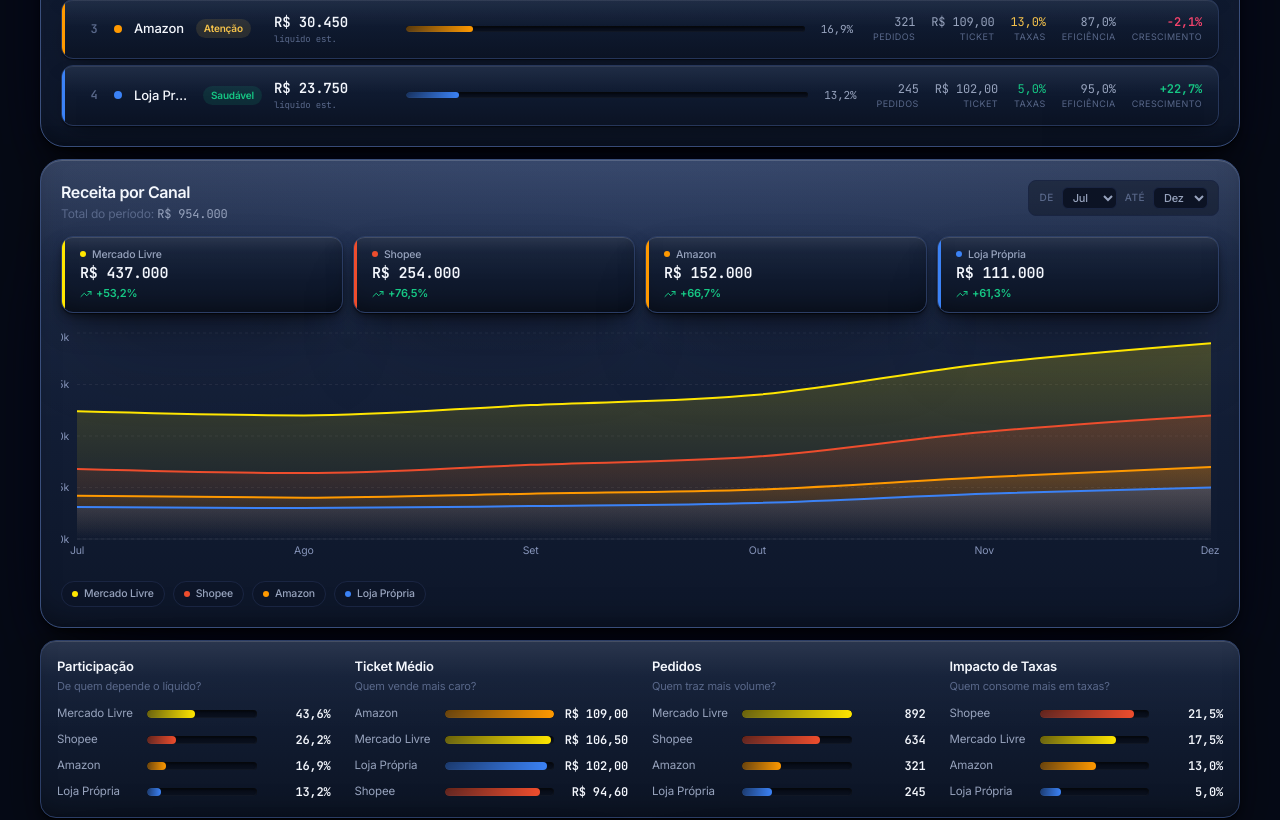
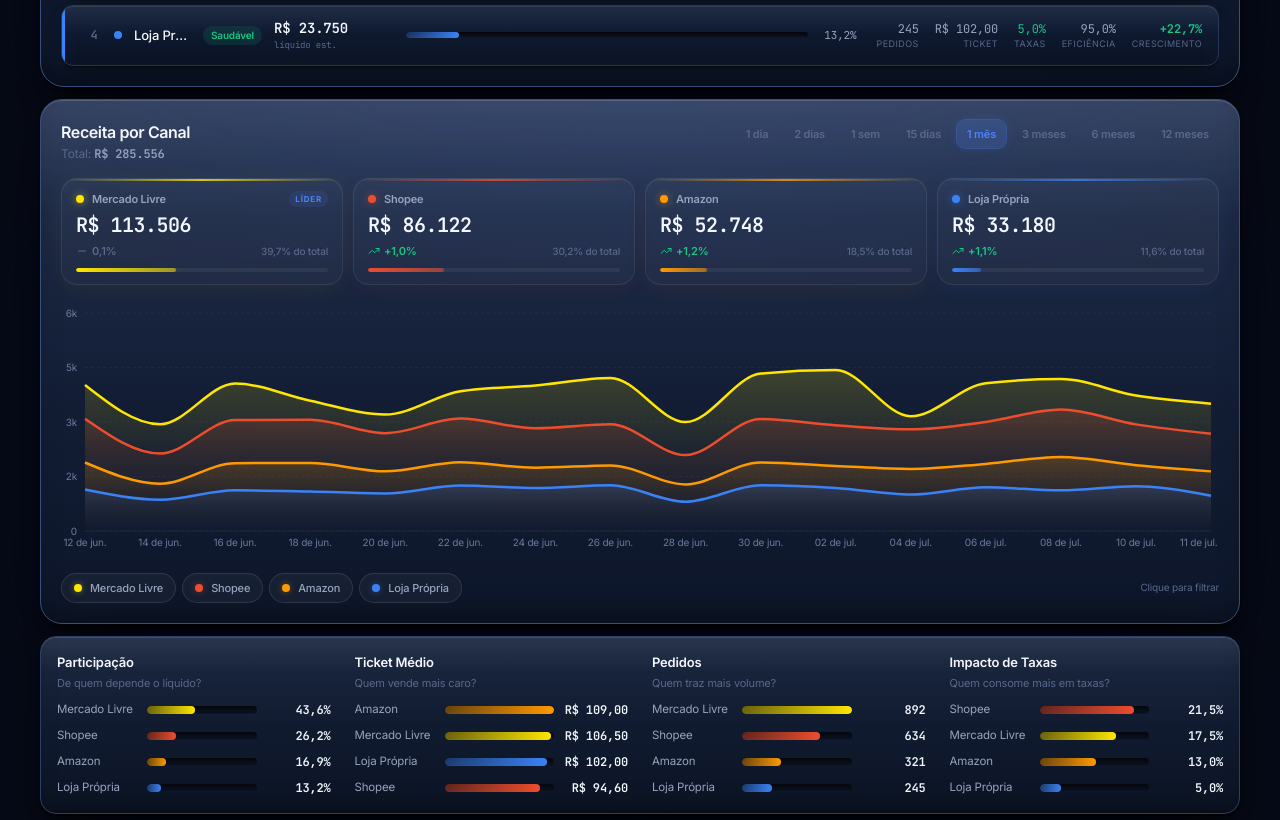
Before and after one commit to gs737423-spec/saas, a React (Vite) app: page /marketplaces in a window 1280 px wide. Shown: the part 680-1500 px from the top of the page. Built offline with nearby package versions, Linux system fonts and the light colour scheme.

Commit message:
Add files via upload

```diff
--- a/src/App.tsx
+++ b/src/App.tsx
@@ -1,7 +1,6 @@
 import { Routes, Route } from 'react-router-dom'
 import BottomNav from '@/components/layout/BottomNav'
 import TopNav from '@/components/layout/TopNav'
-import PageHeader from '@/components/layout/PageHeader'
 import Dashboard from '@/pages/Dashboard'
 import Produtos from '@/pages/Produtos'
 import Estoque from '@/pages/Estoque'
@@ -16,7 +15,6 @@
       <TopNav />
       <main className="pt-12 md:pt-14">
         <div className="mx-auto max-w-[1920px] px-3 pb-24 pt-4 sm:px-6 md:pb-6 md:pt-5 lg:px-8 xl:px-10">
-          <PageHeader />
           <Routes>
             <Route path="/" element={<Dashboard />} />
             <Route path="/produtos" element={<Produtos />} />
--- a/src/components/marketplaces/RevenueByChannelChart.tsx
+++ b/src/components/marketplaces/RevenueByChannelChart.tsx
@@ -1,7 +1,7 @@
-import { useMemo, useState } from 'react'
-import { TrendingUp, TrendingDown } from 'lucide-react'
+import { useMemo, useState, useCallback } from 'react'
+import { TrendingUp, TrendingDown, Minus } from 'lucide-react'
 import { AreaChart, Area, XAxis, YAxis, CartesianGrid, Tooltip, ResponsiveContainer } from 'recharts'
-import { revenueData, getMarketplaceColor, type Marketplace } from '@/data/mockData'
+import { getMarketplaceColor, type Marketplace } from '@/data/mockData'
 
 const channels: { key: 'mercadoLivre' | 'shopee' | 'amazon' | 'lojaPropria'; label: Marketplace }[] = [
   { key: 'mercadoLivre', label: 'Mercado Livre' },
@@ -10,160 +10,364 @@
   { key: 'lojaPropria', label: 'Loja Própria' },
 ]
 
+type ChannelKey = typeof channels[number]['key']
+
+interface DailyData {
+  date: string
+  label: string
+  mercadoLivre: number
+  shopee: number
+  amazon: number
+  lojaPropria: number
+  total: number
+}
+
+const periods = [
+  { key: '1d', label: '1 dia', days: 1 },
+  { key: '2d', label: '2 dias', days: 2 },
+  { key: '7d', label: '1 sem', days: 7 },
+  { key: '15d', label: '15 dias', days: 15 },
+  { key: '30d', label: '1 mês', days: 30 },
+  { key: '90d', label: '3 meses', days: 90 },
+  { key: '180d', label: '6 meses', days: 180 },
+  { key: '365d', label: '12 meses', days: 365 },
+] as const
+
+type PeriodKey = typeof periods[number]['key']
+
+function seededRandom(seed: number): number {
+  const x = Math.sin(seed) * 10000
+  return x - Math.floor(x)
+}
+
+function generateDailyData(totalDays: number): DailyData[] {
+  const data: DailyData[] = []
+  const today = new Date(2026, 6, 11)
+  const baselines = { mercadoLivre: 2800, shopee: 1600, amazon: 900, lojaPropria: 550 }
+  const growthPerDay = { mercadoLivre: 3.5, shopee: 4.2, amazon: 2.8, lojaPropria: 1.8 }
+
+  for (let i = totalDays - 1; i >= 0; i--) {
+    const d = new Date(today)
+    d.setDate(d.getDate() - i)
+    const dayOfWeek = d.getDay()
+    const weekendFactor = dayOfWeek === 0 ? 0.7 : dayOfWeek === 6 ? 0.85 : 1
+    const dayIndex = totalDays - i
+    const seed = d.getFullYear() * 10000 + (d.getMonth() + 1) * 100 + d.getDate()
+
+    const entry: any = {
+      date: d.toISOString().split('T')[0],
+      label: d.toLocaleDateString('pt-BR', { day: '2-digit', month: 'short' }),
+    }
+
+    let total = 0
+    for (const c of channels) {
+      const base = baselines[c.key]
+      const growth = growthPerDay[c.key] * dayIndex
+      const variation = (seededRandom(seed + c.key.length) - 0.5) * base * 0.3
+      const value = Math.round((base + growth + variation) * weekendFactor)
+      entry[c.key] = Math.max(0, value)
+      total += entry[c.key]
+    }
+    entry.total = total
+    data.push(entry)
+  }
+  return data
+}
+
+const allDailyData = generateDailyData(365)
+
 const brl = (v: number) => v.toLocaleString('pt-BR')
 const pct = (v: number) => v.toLocaleString('pt-BR', { minimumFractionDigits: 1, maximumFractionDigits: 1 })
 
 function CustomTooltip({ active, payload, label }: any) {
   if (!active || !payload?.length) return null
+  const total = payload.reduce((s: number, p: any) => s + (p.value ?? 0), 0)
   return (
-    <div className="rounded-lg border border-border-subtle bg-bg-card px-3 py-2 shadow-xl">
-      <p className="mb-1 text-[10px] font-semibold text-text-muted">{label}</p>
+    <div className="rounded-xl border border-white/10 bg-[#0d1225]/95 px-4 py-3 shadow-2xl backdrop-blur-md">
+      <p className="mb-2 text-[11px] font-semibold uppercase tracking-wider text-text-muted">{label}</p>
       {channels.map((c) => {
         const entry = payload.find((p: any) => p.dataKey === c.key)
         if (!entry) return null
+        const share = total > 0 ? (entry.value / total) * 100 : 0
         return (
-          <div key={c.key} className="flex items-center justify-between gap-3 text-[11px]">
-            <span className="flex items-center gap-1.5 text-text-secondary">
-              <span className="h-1.5 w-1.5 rounded-full" style={{ background: getMarketplaceColor(c.label) }} />
+          <div key={c.key} className="flex items-center justify-between gap-4 py-0.5 text-[11.5px]">
+            <span className="flex items-center gap-2 text-text-secondary">
+              <span className="h-2 w-2 rounded-full" style={{ background: getMarketplaceColor(c.label), boxShadow: `0 0 6px ${getMarketplaceColor(c.label)}66` }} />
               {c.label}
             </span>
-            <span className="font-mono font-medium text-text-primary">R$ {brl(entry.value)}</span>
+            <span className="flex items-center gap-2">
+              <span className="font-mono font-semibold text-text-primary">R$ {brl(entry.value)}</span>
+              <span className="text-[10px] text-text-muted">{pct(share)}%</span>
+            </span>
           </div>
         )
       })}
+      <div className="mt-1.5 flex items-center justify-between border-t border-white/10 pt-1.5 text-[11.5px]">
+        <span className="font-medium text-text-muted">Total</span>
+        <span className="font-mono font-bold text-text-primary">R$ {brl(total)}</span>
+      </div>
     </div>
   )
 }
 
 export default function RevenueByChannelChart() {
-  const allMonths = revenueData.map((m) => m.month)
-  const [fromIdx, setFromIdx] = useState(Math.max(0, allMonths.length - 6))
-  const [toIdx, setToIdx] = useState(allMonths.length - 1)
+  const [selectedPeriod, setSelectedPeriod] = useState<PeriodKey>('30d')
+  const [visibleChannels, setVisibleChannels] = useState<Set<ChannelKey>>(
+    new Set(channels.map((c) => c.key))
+  )
 
-  const months = useMemo(() => revenueData.slice(fromIdx, toIdx + 1), [fromIdx, toIdx])
-  const totalRevenue = months.reduce((s, m) => s + m.total, 0)
+  const toggleChannel = useCallback((key: ChannelKey) => {
+    setVisibleChannels((prev) => {
+      const next = new Set(prev)
+      if (next.has(key)) {
+        if (next.size > 1) next.delete(key)
+      } else {
+        next.add(key)
+      }
+      return next
+    })
+  }, [])
+
+  const periodDays = periods.find((p) => p.key === selectedPeriod)!.days
+
+  const filteredData = useMemo(() => {
+    const sliced = allDailyData.slice(-periodDays)
+    if (periodDays <= 2) return sliced
+    if (periodDays <= 15) return sliced
+    if (periodDays <= 30) {
+      const step = 2
+      return sliced.filter((_, i) => i % step === 0 || i === sliced.length - 1)
+    }
+    if (periodDays <= 90) {
+      const step = 3
+      return sliced.filter((_, i) => i % step === 0 || i === sliced.length - 1)
+    }
+    // 180, 365 — aggregate weekly
+    const weeks: DailyData[] = []
+    for (let i = 0; i < sliced.length; i += 7) {
+      const chunk = sliced.slice(i, i + 7)
+      const agg: any = { date: chunk[0].date, label: chunk[0].label }
+      let total = 0
+      for (const c of channels) {
+        agg[c.key] = chunk.reduce((s, d) => s + (d as any)[c.key], 0)
+        total += agg[c.key]
+      }
+      agg.total = total
+      weeks.push(agg)
+    }
+    return weeks
+  }, [periodDays])
 
   const channelSummary = useMemo(() => {
+    const periodData = allDailyData.slice(-periodDays)
+    const totalAll = periodData.reduce((s, d) => s + d.total, 0)
     return channels
       .map((c) => {
-        const total = months.reduce((s, m) => s + m[c.key], 0)
-        const first = months[0]?.[c.key] ?? 0
-        const last = months[months.length - 1]?.[c.key] ?? 0
-        const growth = first > 0 ? ((last - first) / first) * 100 : 0
-        return { ...c, total, growth }
+        const total = periodData.reduce((s, d) => s + (d as any)[c.key], 0)
+        const halfIdx = Math.floor(periodData.length / 2)
+        const firstHalf = periodData.slice(0, halfIdx).reduce((s, d) => s + (d as any)[c.key], 0)
+        const secondHalf = periodData.slice(halfIdx).reduce((s, d) => s + (d as any)[c.key], 0)
+        const growth = firstHalf > 0 ? ((secondHalf - firstHalf) / firstHalf) * 100 : 0
+        const share = totalAll > 0 ? (total / totalAll) * 100 : 0
+        return { ...c, total, growth, share }
       })
       .sort((a, b) => b.total - a.total)
-  }, [months])
+  }, [periodDays])
+
+  const totalRevenue = channelSummary.reduce((s, c) => s + c.total, 0)
 
   return (
     <div className="overview-glass-elevated relative overflow-hidden rounded-[22px] p-4 sm:p-5">
-      <div className="relative mb-3.5 flex flex-col gap-3 sm:flex-row sm:items-start sm:justify-between">
+      {/* Header + period pills */}
+      <div className="relative mb-4 flex flex-col gap-3 sm:flex-row sm:items-start sm:justify-between">
         <div>
           <h3 className="text-base font-semibold tracking-tight text-text-primary">Receita por Canal</h3>
-          <p className="mt-0.5 text-xs text-text-muted">Total do período: <span className="font-mono text-text-secondary">R$ {brl(totalRevenue)}</span></p>
+          <p className="mt-0.5 text-xs text-text-muted">
+            Total: <span className="font-mono font-semibold text-text-secondary">R$ {brl(totalRevenue)}</span>
+          </p>
         </div>
-        <div className="flex shrink-0 items-center gap-2 rounded-lg border border-border-subtle bg-bg-primary/40 px-2.5 py-1.5">
-          <span className="text-[10px] font-medium uppercase tracking-wider text-text-muted">De</span>
-          <select
-            value={fromIdx}
-            onChange={(e) => {
-              const v = Number(e.target.value)
-              setFromIdx(v)
-              if (v > toIdx) setToIdx(v)
-            }}
-            className="cursor-pointer rounded-md border border-border-subtle bg-bg-card px-1.5 py-0.5 text-[11px] font-medium text-text-secondary"
+        <div className="flex flex-wrap items-center gap-1.5">
+          {periods.map((p) => (
+            <button
+              key={p.key}
+              onClick={() => setSelectedPeriod(p.key)}
+              className={`cursor-pointer rounded-lg px-2.5 py-1.5 text-[11px] font-semibold transition-all duration-200 ${
+                selectedPeriod === p.key
+                  ? 'bg-accent-blue/20 text-accent-blue shadow-[0_0_12px_rgba(59,130,246,0.15)] ring-1 ring-accent-blue/30'
+                  : 'text-text-muted hover:bg-white/5 hover:text-text-secondary'
+              }`}
             >
-            {allMonths.map((m, i) => (
-              <option key={m} value={i}>{m}</option>
+              {p.label}
+            </button>
           ))}
-          </select>
-          <span className="text-[10px] font-medium uppercase tracking-wider text-text-muted">até</span>
-          <select
-            value={toIdx}
-            onChange={(e) => {
-              const v = Number(e.target.value)
-              setToIdx(v)
-              if (v < fromIdx) setFromIdx(v)
-            }}
-            className="cursor-pointer rounded-md border border-border-subtle bg-bg-card px-1.5 py-0.5 text-[11px] font-medium text-text-secondary"
-          >
-            {allMonths.map((m, i) => (
-              <option key={m} value={i}>{m}</option>
-            ))}
-          </select>
         </div>
       </div>
 
-      {/* Resposta imediata: quem lidera, quem cresce, quem cai */}
-      <div className="relative mb-4 grid grid-cols-2 gap-2.5 sm:grid-cols-4">
-        {channelSummary.map((c) => {
+      {/* Channel cards */}
+      <div className="relative mb-5 grid grid-cols-2 gap-2.5 sm:grid-cols-4">
+        {channelSummary.map((c, idx) => {
           const brand = getMarketplaceColor(c.label)
-          const positive = c.growth >= 0
+          const positive = c.growth > 0.5
+          const negative = c.growth < -0.5
+          const isVisible = visibleChannels.has(c.key)
           return (
-            <div key={c.key} className="overview-glass relative overflow-hidden rounded-xl px-3 py-2.5">
-              <div className="absolute inset-y-0 left-0 w-[3px]" style={{ background: brand }} />
-              <div className="flex items-center gap-1.5 pl-1.5">
-                <span className="h-1.5 w-1.5 rounded-full" style={{ background: brand }} />
-                <span className="truncate text-[10.5px] font-medium text-text-secondary">{c.label}</span>
+            <button
+              key={c.key}
+              onClick={() => toggleChannel(c.key)}
+              className={`group relative cursor-pointer overflow-hidden rounded-2xl border text-left transition-all duration-300 ${
+                isVisible
+                  ? 'border-white/[0.08] bg-white/[0.03]'
+                  : 'border-white/[0.04] bg-white/[0.01] opacity-50'
+              }`}
+              style={{
+                boxShadow: isVisible ? `0 4px 24px -4px ${brand}15, inset 0 1px 0 ${brand}10` : 'none',
+              }}
+            >
+              {/* Top glow line */}
+              <div
+                className="absolute inset-x-0 top-0 h-[2px] transition-opacity duration-300"
+                style={{
+                  background: `linear-gradient(90deg, transparent, ${brand}, transparent)`,
+                  opacity: isVisible ? 0.8 : 0.2,
+                }}
+              />
+
+              <div className="px-3.5 py-3">
+                {/* Channel name + rank */}
+                <div className="flex items-center justify-between">
+                  <div className="flex items-center gap-2">
+                    <span
+                      className="h-2 w-2 rounded-full transition-all duration-300"
+                      style={{
+                        background: brand,
+                        boxShadow: isVisible ? `0 0 8px ${brand}88` : 'none',
+                      }}
+                    />
+                    <span className="text-[11px] font-semibold text-text-secondary">{c.label}</span>
                   </div>
-              <div className="mt-1 pl-1.5 font-mono text-[15px] font-bold leading-none text-text-primary">R$ {brl(c.total)}</div>
-              <div className={`mt-1 flex items-center gap-1 pl-1.5 text-[11px] font-semibold ${positive ? 'text-accent-emerald' : 'text-accent-rose'}`}>
-                {positive ? <TrendingUp className="h-3 w-3" /> : <TrendingDown className="h-3 w-3" />}
+                  {idx === 0 && isVisible && (
+                    <span className="rounded-full bg-accent-blue/10 px-1.5 py-0.5 text-[8px] font-bold uppercase tracking-widest text-accent-blue">
+                      Líder
+                    </span>
+                  )}
+                </div>
+
+                {/* Value */}
+                <div className="mt-2 font-mono text-lg font-bold leading-none tracking-tight text-text-primary sm:text-xl">
+                  R$ {brl(c.total)}
+                </div>
+
+                {/* Growth + Share row */}
+                <div className="mt-2 flex items-center justify-between">
+                  <div className={`flex items-center gap-1 text-[11px] font-semibold ${
+                    positive ? 'text-accent-emerald' : negative ? 'text-accent-rose' : 'text-text-muted'
+                  }`}>
+                    {positive ? <TrendingUp className="h-3 w-3" /> : negative ? <TrendingDown className="h-3 w-3" /> : <Minus className="h-3 w-3" />}
                     {positive ? '+' : ''}{pct(c.growth)}%
                   </div>
+                  <span className="text-[10px] font-medium text-text-muted">{pct(c.share)}% do total</span>
                 </div>
+
+                {/* Share bar */}
+                <div className="mt-2 h-1 w-full overflow-hidden rounded-full bg-white/[0.06]">
+                  <div
+                    className="h-full rounded-full transition-all duration-500"
+                    style={{
+                      width: `${c.share}%`,
+                      background: `linear-gradient(90deg, ${brand}, ${brand}88)`,
+                      boxShadow: `0 0 8px ${brand}44`,
+                    }}
+                  />
+                </div>
+              </div>
+            </button>
           )
         })}
       </div>
 
-      <div className="h-52 sm:h-60">
+      {/* Chart */}
+      <div className="h-56 sm:h-64">
         <ResponsiveContainer width="100%" height="100%">
-          <AreaChart data={months} margin={{ top: 4, right: 8, left: -20, bottom: 0 }}>
+          <AreaChart data={filteredData} margin={{ top: 8, right: 8, left: -16, bottom: 0 }}>
             <defs>
-              {channels.map((c) => (
+              {channels.map((c) => {
+                const color = getMarketplaceColor(c.label)
+                return (
                   <linearGradient key={c.key} id={`fill-${c.key}`} x1="0" y1="0" x2="0" y2="1">
-                  <stop offset="0%" stopColor={getMarketplaceColor(c.label)} stopOpacity={0.35} />
-                  <stop offset="100%" stopColor={getMarketplaceColor(c.label)} stopOpacity={0} />
+                    <stop offset="0%" stopColor={color} stopOpacity={0.3} />
+                    <stop offset="50%" stopColor={color} stopOpacity={0.08} />
+                    <stop offset="100%" stopColor={color} stopOpacity={0} />
                   </linearGradient>
-              ))}
+                )
+              })}
             </defs>
-            <CartesianGrid strokeDasharray="3 3" stroke="rgba(255,255,255,0.06)" vertical={false} />
-            <XAxis dataKey="month" tick={{ fill: '#8593B8', fontSize: 10.5 }} axisLine={{ stroke: 'rgba(255,255,255,0.08)' }} tickLine={false} />
+            <CartesianGrid strokeDasharray="3 3" stroke="rgba(255,255,255,0.04)" vertical={false} />
+            <XAxis
+              dataKey="label"
+              tick={{ fill: '#6B7A9E', fontSize: 10 }}
+              axisLine={{ stroke: 'rgba(255,255,255,0.06)' }}
+              tickLine={false}
+              interval="preserveStartEnd"
+            />
             <YAxis
-              tick={{ fill: '#8593B8', fontSize: 10.5 }}
+              tick={{ fill: '#6B7A9E', fontSize: 10 }}
               axisLine={false}
               tickLine={false}
-              tickFormatter={(v) => `${Math.round(v / 1000)}k`}
-              width={36}
+              tickFormatter={(v) => v >= 1000 ? `${(v / 1000).toFixed(0)}k` : `${v}`}
+              width={40}
             />
-            <Tooltip content={<CustomTooltip />} cursor={{ stroke: 'rgba(255,255,255,0.18)', strokeDasharray: '3 3' }} />
+            <Tooltip content={<CustomTooltip />} cursor={{ stroke: 'rgba(255,255,255,0.12)', strokeDasharray: '4 4' }} />
             {channels.map((c) => (
               <Area
                 key={c.key}
                 type="monotone"
                 dataKey={c.key}
                 name={c.label}
-                stroke={getMarketplaceColor(c.label)}
-                strokeWidth={2}
-                fill={`url(#fill-${c.key})`}
+                stroke={visibleChannels.has(c.key) ? getMarketplaceColor(c.label) : 'transparent'}
+                strokeWidth={2.5}
+                fill={visibleChannels.has(c.key) ? `url(#fill-${c.key})` : 'transparent'}
                 dot={false}
-                activeDot={{ r: 3.5, strokeWidth: 0 }}
+                activeDot={visibleChannels.has(c.key) ? {
+                  r: 4,
+                  strokeWidth: 2,
+                  stroke: '#0d1225',
+                  fill: getMarketplaceColor(c.label),
+                  style: { filter: `drop-shadow(0 0 4px ${getMarketplaceColor(c.label)}88)` },
+                } : false}
+                animationDuration={600}
+                animationEasing="ease-out"
               />
             ))}
           </AreaChart>
         </ResponsiveContainer>
       </div>
 
-      <div className="relative mt-3 flex flex-wrap items-center gap-2">
-        {channels.map((c) => (
+      {/* Interactive legend */}
+      <div className="relative mt-3 flex flex-wrap items-center gap-1.5">
+        {channels.map((c) => {
+          const isVisible = visibleChannels.has(c.key)
+          return (
+            <button
+              key={c.key}
+              onClick={() => toggleChannel(c.key)}
+              className={`flex cursor-pointer items-center gap-2 rounded-full border px-3 py-1.5 text-[11px] font-medium transition-all duration-200 ${
+                isVisible
+                  ? 'border-white/10 bg-white/[0.04] text-text-secondary hover:bg-white/[0.08]'
+                  : 'border-white/5 bg-transparent text-text-muted line-through opacity-50 hover:opacity-70'
+              }`}
+            >
               <span
-            key={c.key}
-            className="flex items-center gap-1.5 rounded-full border border-border-subtle bg-bg-card/40 px-2.5 py-1 text-[10.5px] font-medium text-text-secondary"
-          >
-            <span className="h-1.5 w-1.5 rounded-full" style={{ background: getMarketplaceColor(c.label) }} />
+                className="h-2 w-2 rounded-full transition-all duration-200"
+                style={{
+                  background: isVisible ? getMarketplaceColor(c.label) : '#59688A',
+                  boxShadow: isVisible ? `0 0 6px ${getMarketplaceColor(c.label)}66` : 'none',
+                }}
+              />
               {c.label}
-          </span>
-        ))}
+            </button>
+          )
+        })}
+        <span className="ml-auto text-[10px] text-text-muted">Clique para filtrar</span>
       </div>
     </div>
   )
```
Also changed, not shown: src/components/dashboard/ExecutiveHeader.tsx (+2 -34 lines). Lines whose indentation alone changed are shown as unchanged.
